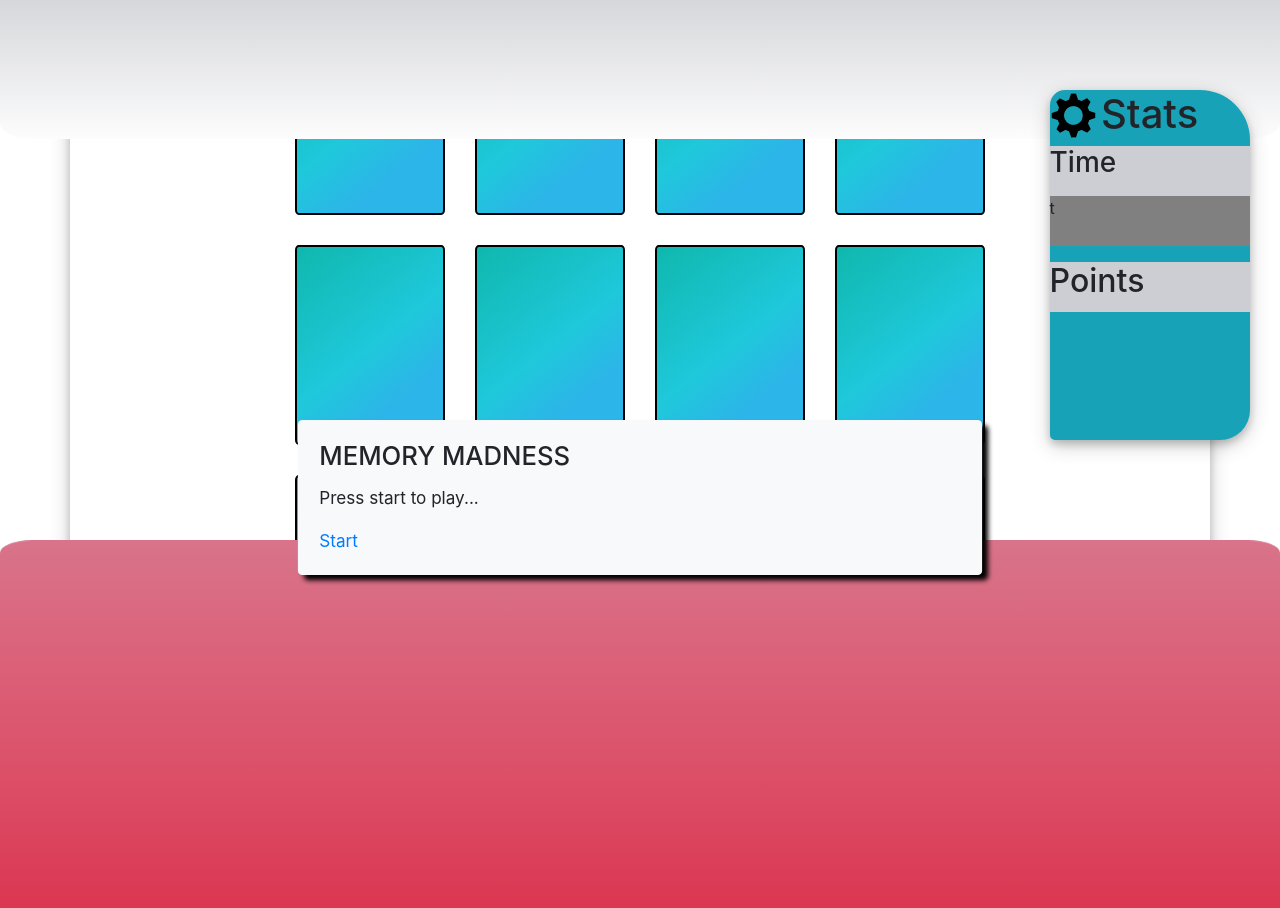
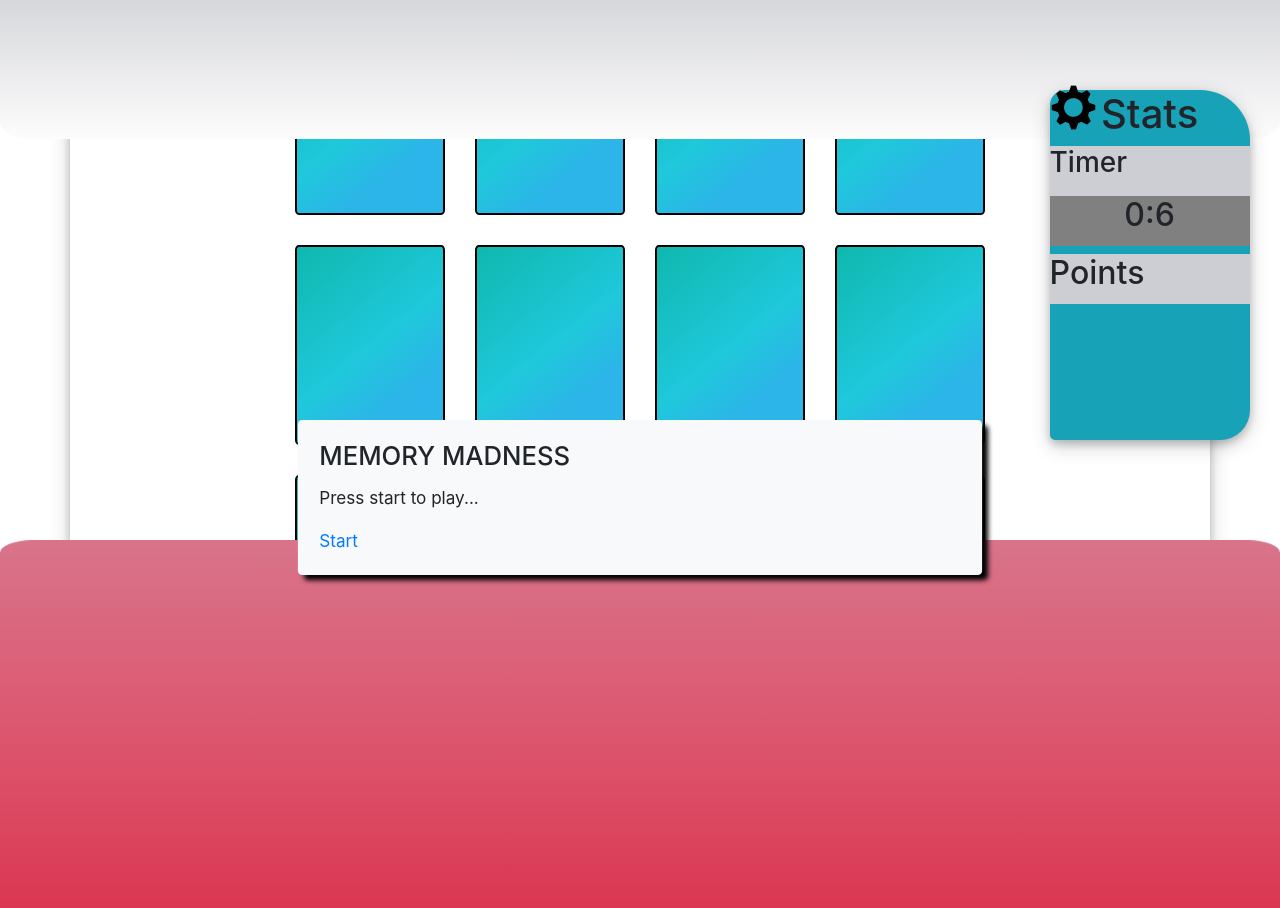
Before and after one commit to WilliamSanchez918/MemoryGame, a plain HTML site: page index.html in a window 1280 px wide. Shown: the top 908 px of the page. Drawn offline with nearby package versions, Linux system fonts and the light colour scheme.

Commit message:
- Added Timer obj; Timer Func; Stats Tracking

```diff
--- a/index.html
+++ b/index.html
@@ -16,11 +16,12 @@
   <body>
     <div class ="timeKeeper bg-info" id="scoreCard">
       <h1 class="text-center">Stats </h1>
-      <div class="">
-        <h3 class="stats">Time</h3>
-        <p class="statusBox1 dropdown">t</p>
+      <div class="" id="timeBox">
+        <h3 class="stats">Timer</h3>
+        <h2 class=" text-center statusBox1 dropdown" id="time">0:00</h2>
+      </div>
         <h2 class="stats">Points</h2>
-        </div>
+
         <p class="gear"></p>
     </div>
       <div class="" id="top"></div>
--- a/js/include.js
+++ b/js/include.js
@@ -1,6 +1,9 @@
 document.addEventListener('DOMContentLoaded', function () {
     tileSummons.create();
+    document.getElementById("intro").volume = 0.2
     document.getElementById("begin").volume = 0.2
+    stats.timeDefault();
+    stats.startTime();
     document.getElementById("start").addEventListener("click", animators.hideTrans);
 ;
 
@@ -17,9 +20,15 @@ let animationZ = true;
 let botTranz = false;
 let topTranz = false;
 let totalScore = 0;
-
+let setTime = 0;
+let m = 0;
+let s = 0;
 
 ////////////// FUNCTION DECLARATIONS /////////////
+function checkTime(i) {
+    if (i < 10) {i = "0" + i};  // add zero in front of numbers < 10
+    return i;
+}
 
 function sizeCalc(y) {
     let x = pairSize;
@@ -304,7 +313,36 @@ function populate() {
 //////////////END FUNCTION DECLARATIONS /////////////
 
 ////////OBJECTS////////////
+const stats = {
+    timeDefault : function() {
+        document.getElementById("time").remove()
+        let a = document.getElementById("timeBox");
+        let node = document.createElement("H2");
+        let text = document.createTextNode(setTime + " T ");
+        node.classList.add("text-center", "statusBox1", "dropdown");
+        node.appendChild(text);
+        a.appendChild(node);
+        node.id = "time";
+        setTime = 0;
+        var x = document.getElementById("time").textContent;
+        console.log(x);
 
+    },
+    startTime : function(n) {
+            setTime = setTime +1;
+            let x = setTime;
+            if (x == 60) {
+                setTime = 0;
+                m = m + 1;
+            }
+            document.getElementById('time').textContent = m + ":" + x;
+            var t = setTimeout(stats.startTime, 1000);
+
+    },
+    points : function() {
+
+    }
+}
 //ANIMATIONS
 const animators = {
     topTrans : function() {
```
